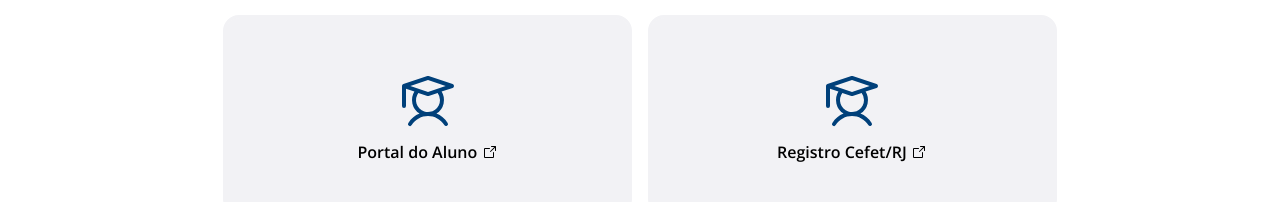
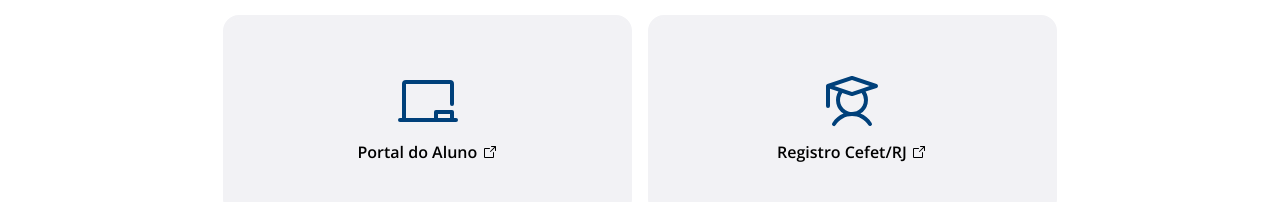
Before and after one commit to phricardo/alcateia.cefetrj.app, a Next.js app: page / in a window 1280 px wide. Shown: the part 525-727 px from the top of the page. Built offline with nearby package versions, Linux system fonts and the light colour scheme.

Commit message:
chore(Index): add ChalkboardSimple icon

```diff
--- a/src/app/page.tsx
+++ b/src/app/page.tsx
@@ -9,6 +9,7 @@
   ArrowSquareOut,
   Newspaper,
   IdentificationCard,
+  ChalkboardSimple,
 } from "@phosphor-icons/react";
 import styles from "./page.module.css";
 import GreetingMessage from "@/components/GreetingMessage/GreetingMessage";
@@ -59,7 +60,7 @@
               target="_blank"
             >
               <div>
-                <Student />
+                <ChalkboardSimple />
               </div>
               <span>
                 Portal do Aluno <ArrowSquareOut color="#000000" size={18} />
```
